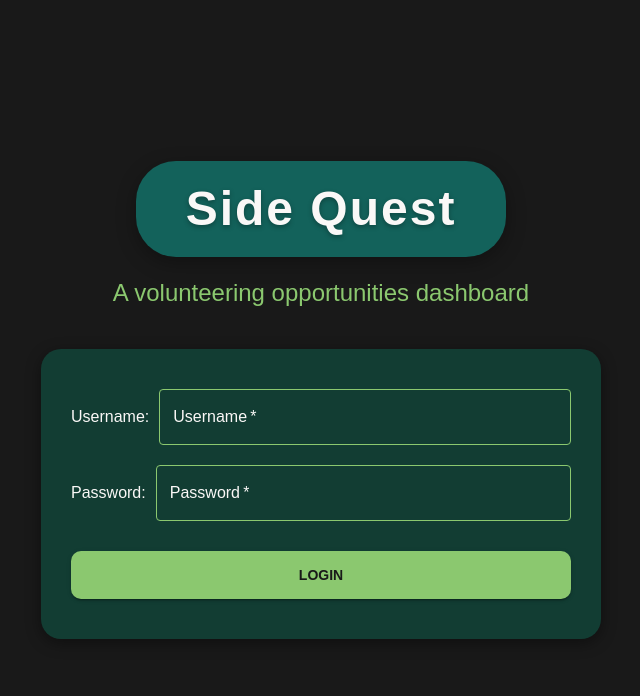
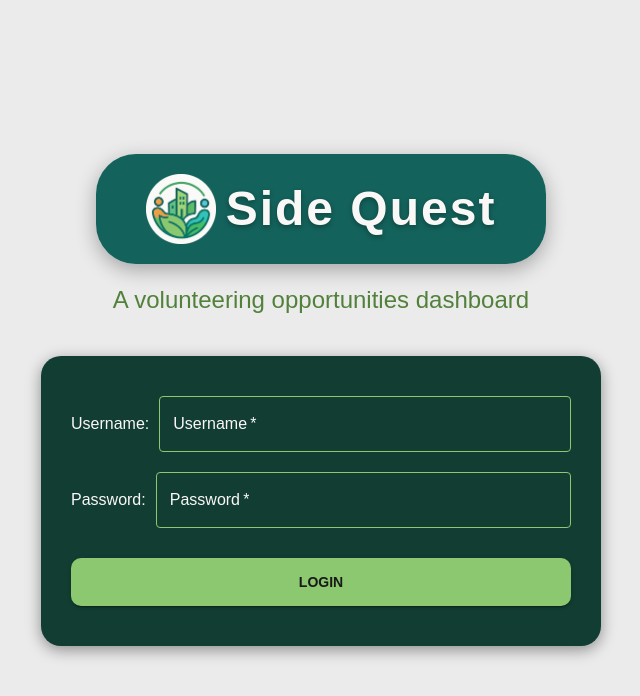
Before and after one commit to keeryn04/Volunteer-Community-App, a React (Vite) app in the folder frontend/: page / in a window 1280 px wide. Shown: the top 696 px of the page, without its empty margins (319-959 px from the left). Built offline with nearby package versions, Linux system fonts and the light colour scheme.

Commit message:
FS: ADD fixed routing issue for organization logging in

```diff
--- a/frontend/index.html
+++ b/frontend/index.html
@@ -1,5 +1,5 @@
 <!doctype html>
-<html lang="en" style="background-color: #191919;">
+<html lang="en" style="background-color: #ebebebff;">
   <head>
     <meta charset="UTF-8" />
     <link rel="icon" type="image/svg+xml" href="/src/assets/react.svg" />
--- a/frontend/src/Components/OrganizationComponents/OrgEventCard.tsx
+++ b/frontend/src/Components/OrganizationComponents/OrgEventCard.tsx
@@ -65,7 +65,7 @@ const OrgEventCard: React.FC<EventCardProps> = ({event}) => {
                         component="img"
                         src={event.eventImg?.toString() || "/EventImgPlaceholder.jpg"}
                         alt={"Img not found"}
-                        sx={{ objectFit: "cover", width:"100%", height:"auto" }}
+                        sx={{ objectFit: "cover", width:"100%", height:"auto", maxHeight:"300px" }}
                     />
 
                     {/* Text Content */}
--- a/frontend/src/Components/UserComponents/EventCard.tsx
+++ b/frontend/src/Components/UserComponents/EventCard.tsx
@@ -67,7 +67,7 @@ const EventCard: React.FC<EventCardProps> = ({event, onReloadEvents}) => {
                         component="img"
                         image={event.eventImg?.toString() || "/EventImgPlaceholder.jpg"}
                         alt={"Img not found"}
-                        sx={{ objectFit: "cover", width:"100%", height:"auto" }}
+                        sx={{ objectFit: "cover", width:"100%", height:"auto", maxHeight:"300px" }}
                     />
 
                     {/* Text Content */}
--- a/frontend/src/Components/UserComponents/RewardsCard.tsx
+++ b/frontend/src/Components/UserComponents/RewardsCard.tsx
@@ -86,7 +86,7 @@ const RewardsCard: React.FC<RewardCardProps> = ({reward, redeemed, onRedeem}) =>
                     component="img"
                     height="200"
                     src={reward.imageURL?.toString() || "/RewardImgPlaceholder.jpg"}
-                    alt={reward.title}
+                    alt={reward.title.toString()}
                     sx={{ objectFit: "cover" }}
                 />
 
--- a/frontend/src/Components/UserComponents/UserQuestsBody/UserQuestsEventCard.tsx
+++ b/frontend/src/Components/UserComponents/UserQuestsBody/UserQuestsEventCard.tsx
@@ -50,7 +50,7 @@ const EventCard: React.FC<EventCardProps> = ({event}) => {
                         component="img"
                         src={event.eventImg?.toString() || "/EventImgPlaceholder.jpg"}
                         alt={"Img not found"}
-                        sx={{ objectFit: "cover", width:"100%", height:"auto" }}
+                        sx={{ objectFit: "cover", width:"100%", height:"auto", maxHeight:"300px" }}
                     />
 
                     {/* Text Content */}
--- a/frontend/src/index.css
+++ b/frontend/src/index.css
@@ -5,7 +5,7 @@
 
   color-scheme: light dark;
   color: #DEE4DF;
-  background-color: #0F1512;
+  background-color: #d4d4d4;
 
   font-synthesis: none;
   text-rendering: optimizeLegibility;
--- a/frontend/src/interfaces/api/response/GetUserResponse.tsx
+++ b/frontend/src/interfaces/api/response/GetUserResponse.tsx
@@ -1,5 +1,8 @@
+import type { UserType } from "../../User";
+
 export default interface GetUserResponse{
     username: String,
     hours: Number,
     points: Number,
+    userType: UserType
 }
--- a/frontend/src/pages/GeneralPages/Login.tsx
+++ b/frontend/src/pages/GeneralPages/Login.tsx
@@ -1,9 +1,10 @@
 import { Box, TextField, Typography, Button } from "@mui/material"
 import { useState } from "react";
-import { userLogin } from "../../services/user.service";
+import { getUserDetails, userLogin } from "../../services/user.service";
 import { useCookies } from "react-cookie";
 import { useNavigate } from "react-router-dom";
 import type { CookieValues } from "../../interfaces/Cookies";
+import { UserType, type User } from "../../interfaces/User";
 const LoginPage = () => {
     const [cookies, setCookie, removeCookie] = useCookies<'USER_ID', CookieValues>(['USER_ID']);
 
@@ -27,7 +28,16 @@ const LoginPage = () => {
         tomorrow.setDate(today.getDate() + 1);
 
         setCookie('USER_ID', userId, {expires: tomorrow});
-        navigate('/volunteer');
+
+        //Check the type of the user
+        const user = (await getUserDetails(userId))
+
+        console.log(user)
+
+        if (user.userType.toString() == "Organization")
+            navigate('/volunteer');
+        else
+            navigate('/myEvents');
     }
 
     return(
@@ -38,7 +48,7 @@ const LoginPage = () => {
             flexDirection: "column",
             minHeight: "100vh",
             minWidth: "100vw",
-            backgroundColor: "#191919", // dark base background
+            backgroundColor: "#ebebebff", // dark base background
             justifyContent: "center",
             color: "#FAF8F7",
         }}
@@ -47,15 +57,19 @@ const LoginPage = () => {
         <Box
             sx={{
             backgroundColor: "#13625B", // teal-green accent
+            display:"flex",
+            alignItems:"center",
             padding: "20px 50px",
             marginBottom: "20px",
             borderRadius: "40px",
             boxShadow: "0 6px 20px rgba(0, 0, 0, 0.3)",
             }}
         >
+            <img  width="70px" height="auto" src="/SideQuest_Logo-Circle.png"/>
             <Typography
             variant="h1"
             sx={{
+                marginLeft:"10px",
                 fontSize: "3rem",
                 fontWeight: 700,
                 letterSpacing: "2px",
@@ -73,7 +87,7 @@ const LoginPage = () => {
             variant="h5"
             textAlign="center"
             sx={{
-            color: "#8BC86F",
+            color: "#51813bff",
             marginBottom: "40px",
             fontWeight: 400,
             }}
--- a/frontend/src/services/user.service.tsx
+++ b/frontend/src/services/user.service.tsx
@@ -2,6 +2,7 @@ import { getPagesApi, getUserDetailsApi, userLoginApi } from "../api/user/user.a
 import type GetUserResponse from "../interfaces/api/response/GetUserResponse";
 import type LoginResponse from "../interfaces/api/response/LoginResponse";
 import type PagesResponse from "../interfaces/api/response/PagesResponse";
+import { UserType } from "../interfaces/User";
 
 export async function userLogin(username: String, password: String): Promise<LoginResponse>{
     const response = await userLoginApi(username, password);
@@ -13,5 +14,5 @@ export async function getPages(userId: String): Promise<PagesResponse>{
 }
 export async function getUserDetails(userId: String): Promise<GetUserResponse>{
     const response = await getUserDetailsApi(userId);
-    return response || {username: "Error", hours: -1, points: 0}
+    return response || {username: "Error", hours: -1, points: 0, userType: UserType.Volunteer}
 }
```
Also changed, not shown: 2 other files (tests, documents, lock files or other folders).
